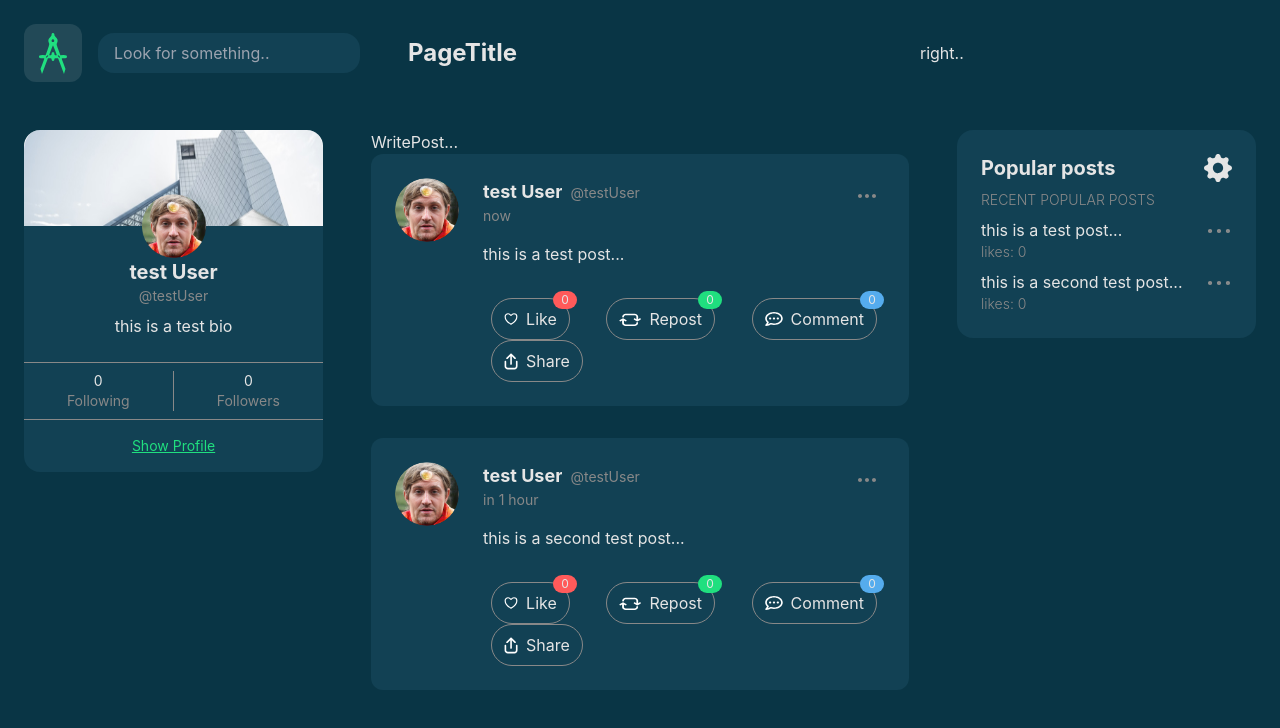
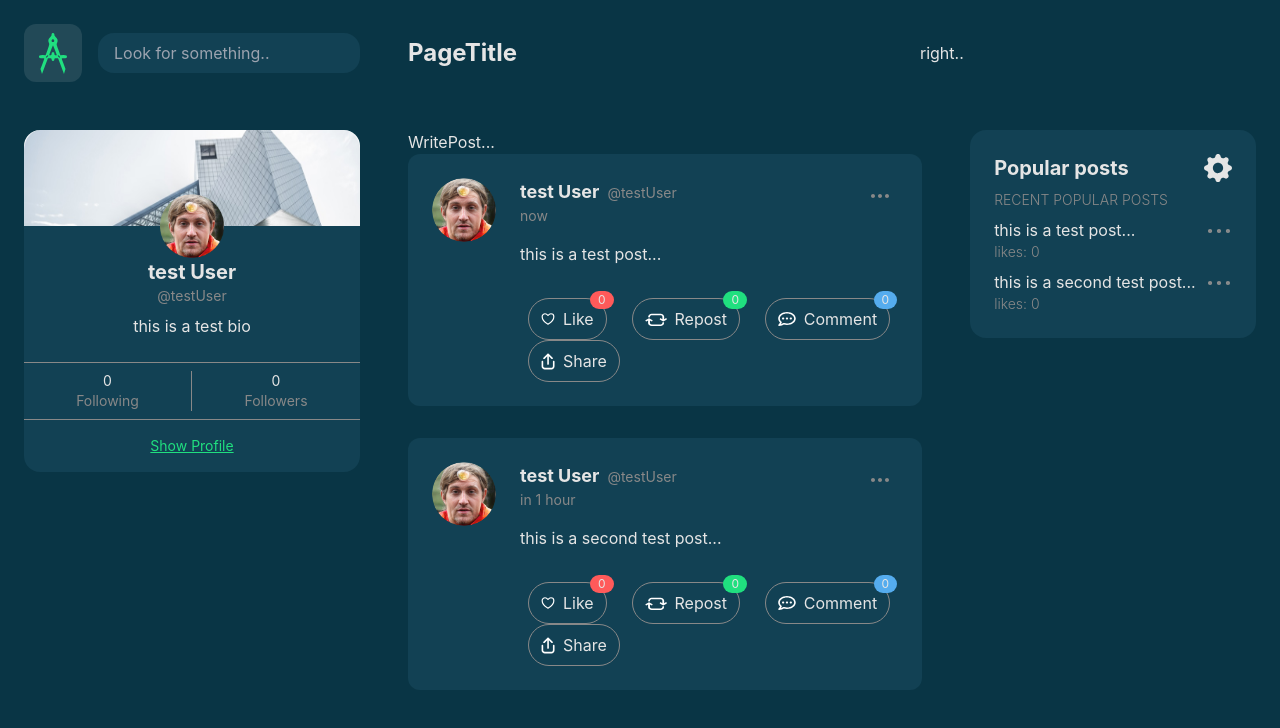
Before and after one commit to orcanicman/thinkr-js, a React (Create React App) app: page / in a window 1280 px wide. Shown: the top 728 px of the page. Built offline with nearby package versions, Linux system fonts and the light colour scheme.

Commit message:
more responsiveness ✨✨✨

```diff
--- a/src/layouts/Main.tsx
+++ b/src/layouts/Main.tsx
@@ -12,7 +12,7 @@ const MainLayout: React.FC<MainProps> = ({ children }) => {
     <div className="bg-mainDark min-h-screen text-mainLight">
       <TopBar />
       <div className="flex">
-        <div className="hidden md:block md:w-[16rem] xl:w-[24rem] p-6">
+        <div className="hidden md:block md:w-[16rem] md:min-w-[16rem] xl:min-w-[24rem] xl:w-[24rem] p-6">
           <Profile />
         </div>
         <main className="grow p-6">{children}</main>
```
